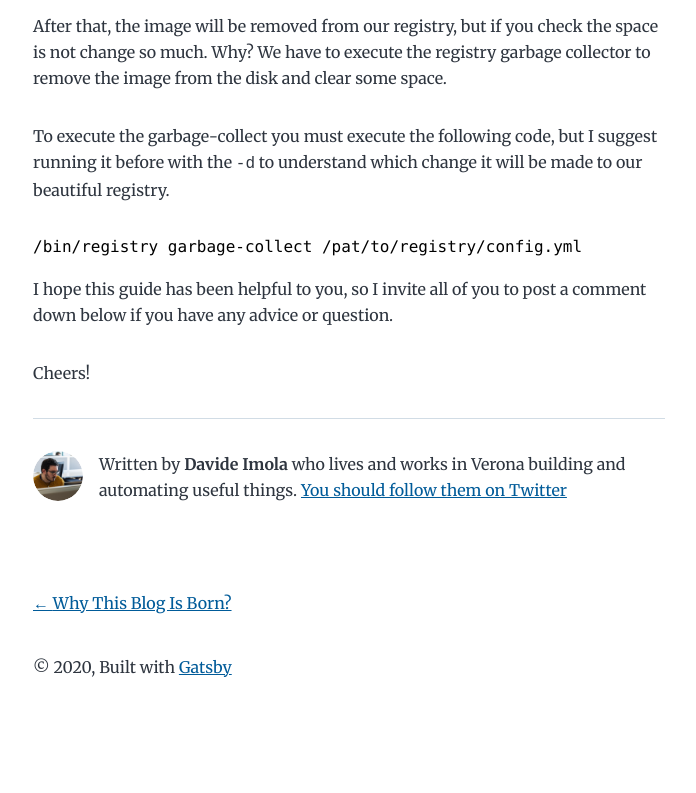
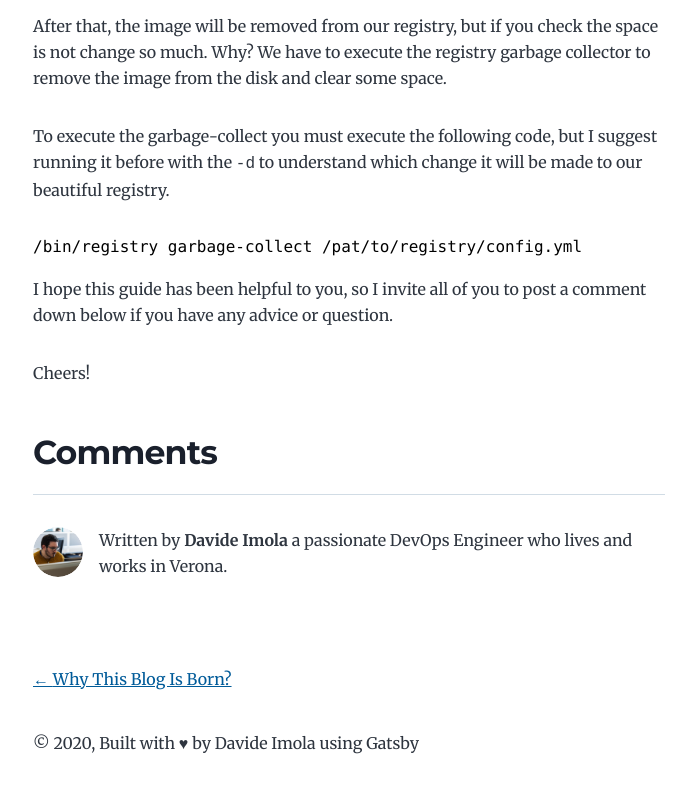
Before and after one commit to davideimola/davideimola.com, a Gatsby site: page /delete-docker-image-from-private-registry/ in a window 1280 px wide. Shown: the part 1163-1956 px from the top of the page, without its empty margins (291-987 px from the left). Before the commit the page ends 1906 px from the top, so only its background shows below. Built offline with nearby package versions, Linux system fonts and the light colour scheme; Gatsby itself is replaced by a stand-in of ours; some packages are replaced by stand-ins of ours; code samples lack their colours.

Commit message:
Add GitHub as comment and add time to read

```diff
--- a/gatsby-config.js
+++ b/gatsby-config.js
@@ -3,7 +3,7 @@ module.exports = {
     title: `Davide Imola`,
     author: {
       name: `Davide Imola`,
-      summary: `who lives and works in Verona building and automating useful things.`,
+      summary: `a passionate DevOps Engineer who lives and works in Verona.`,
     },
     description: `A blog from a DevOps entusiast.`,
     siteUrl: `https://davideimola.com/`,
@@ -12,6 +12,7 @@ module.exports = {
       github: `davideimola`,
       linkedin: `davideimola`
     },
+    repo: `davideimola/davideimola.com`
   },
   plugins: [
     {
--- a/src/components/bio.js
+++ b/src/components/bio.js
@@ -54,10 +54,6 @@ const Bio = () => {
       {author?.name && (
         <p>
           Written by <strong>{author.name}</strong> {author?.summary || null}
-          {` `}
-          <a href={`https://twitter.com/${social?.twitter || ``}`}>
-            You should follow them on Twitter
-          </a>
         </p>
       )}
     </div>
--- /dev/null
+++ b/src/components/comments.tsx
@@ -0,0 +1,42 @@
+import React, { useEffect } from 'react';
+import { useStaticQuery, graphql } from 'gatsby';
+
+
+const commentNodeId = 'comments';
+
+const Comments = () => {
+  // this query is for retrieving the repo name from gatsby-config
+  const data = useStaticQuery(graphql`
+		query RepoQuery {
+			site {
+				siteMetadata {
+					repo
+				}
+			}
+		}
+	`);
+
+  useEffect(() => {
+    // docs - https://utteranc.es/
+    const script = document.createElement('script');
+    script.src = 'https://utteranc.es/client.js';
+    script.async = true;
+    script.setAttribute('repo', data.site.siteMetadata.repo);
+    script.setAttribute('issue-term', 'pathname');
+    script.setAttribute('label', 'comment :speech_balloon:');
+    script.setAttribute('theme', 'github-light');
+    script.setAttribute('crossorigin', 'anonymous');
+
+    const scriptParentNode = document.getElementById(commentNodeId);
+    scriptParentNode.appendChild(script);
+
+    return () => {
+      // cleanup - remove the older script with previous theme
+      scriptParentNode.removeChild(scriptParentNode.firstChild);
+    };
+  }, [data]);
+
+  return <div id={commentNodeId} />;
+};
+
+export default Comments;
--- a/src/components/layout.js
+++ b/src/components/layout.js
@@ -25,9 +25,7 @@ const Layout = ({ location, title, children }) => {
       <header className="global-header">{header}</header>
       <main>{children}</main>
       <footer>
-        © {new Date().getFullYear()}, Built with
-        {` `}
-        <a href="https://www.gatsbyjs.com">Gatsby</a>
+        © {new Date().getFullYear()}, Built with ♥ by Davide Imola using Gatsby
       </footer>
     </div>
   )
--- a/src/pages/index.js
+++ b/src/pages/index.js
@@ -44,7 +44,7 @@ const BlogIndex = ({ data, location }) => {
                       <span itemProp="headline">{title}</span>
                     </Link>
                   </h2>
-                  <small>{post.frontmatter.date}</small>
+                  <small>{post.frontmatter.date} · {post.timeToRead} min read</small>
                 </header>
                 <section>
                   <p
@@ -78,6 +78,7 @@ export const pageQuery = graphql`
         fields {
           slug
         }
+        timeToRead
         frontmatter {
           date(formatString: "MMMM DD, YYYY")
           title
--- a/src/templates/blog-post.js
+++ b/src/templates/blog-post.js
@@ -4,6 +4,7 @@ import { Link, graphql } from "gatsby"
 import Bio from "../components/bio"
 import Layout from "../components/layout"
 import SEO from "../components/seo"
+import Comments from "../components/comments"
 
 const BlogPostTemplate = ({ data, location }) => {
   const post = data.markdownRemark
@@ -23,12 +24,14 @@ const BlogPostTemplate = ({ data, location }) => {
       >
         <header>
           <h1 itemProp="headline">{post.frontmatter.title}</h1>
-          <p>{post.frontmatter.date}</p>
+          <p>{post.frontmatter.date} · {post.timeToRead} min read</p>
         </header>
         <section
           dangerouslySetInnerHTML={{ __html: post.html }}
           itemProp="articleBody"
         />
+        <h2>Comments</h2>
+        <Comments/>
         <hr />
         <footer>
           <Bio />
@@ -81,6 +84,7 @@ export const pageQuery = graphql`
       id
       excerpt(pruneLength: 160)
       html
+      timeToRead
       frontmatter {
         title
         date(formatString: "MMMM DD, YYYY")
```
Also changed, not shown: tsconfig.json (added, +13 -0 lines).
